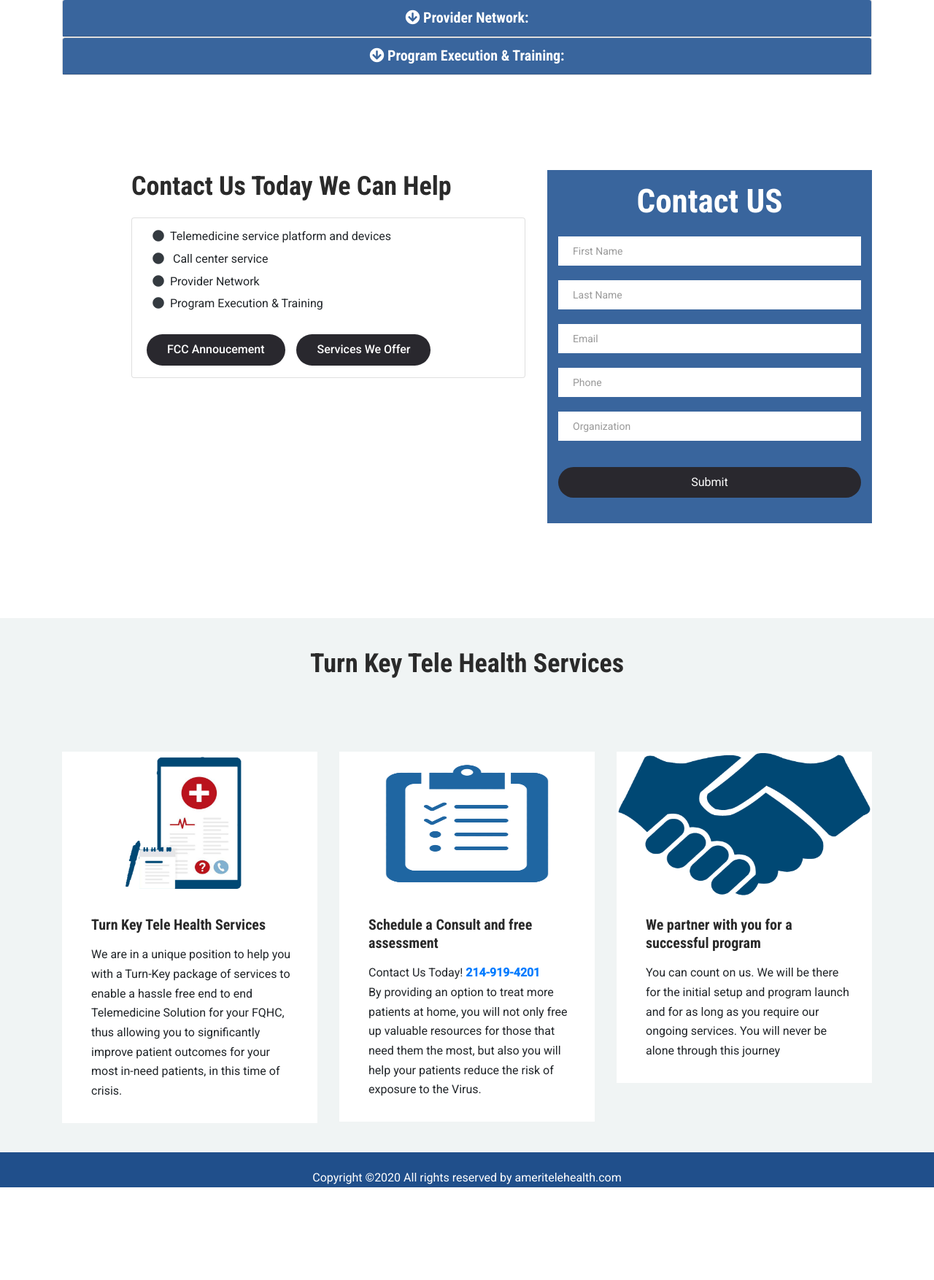
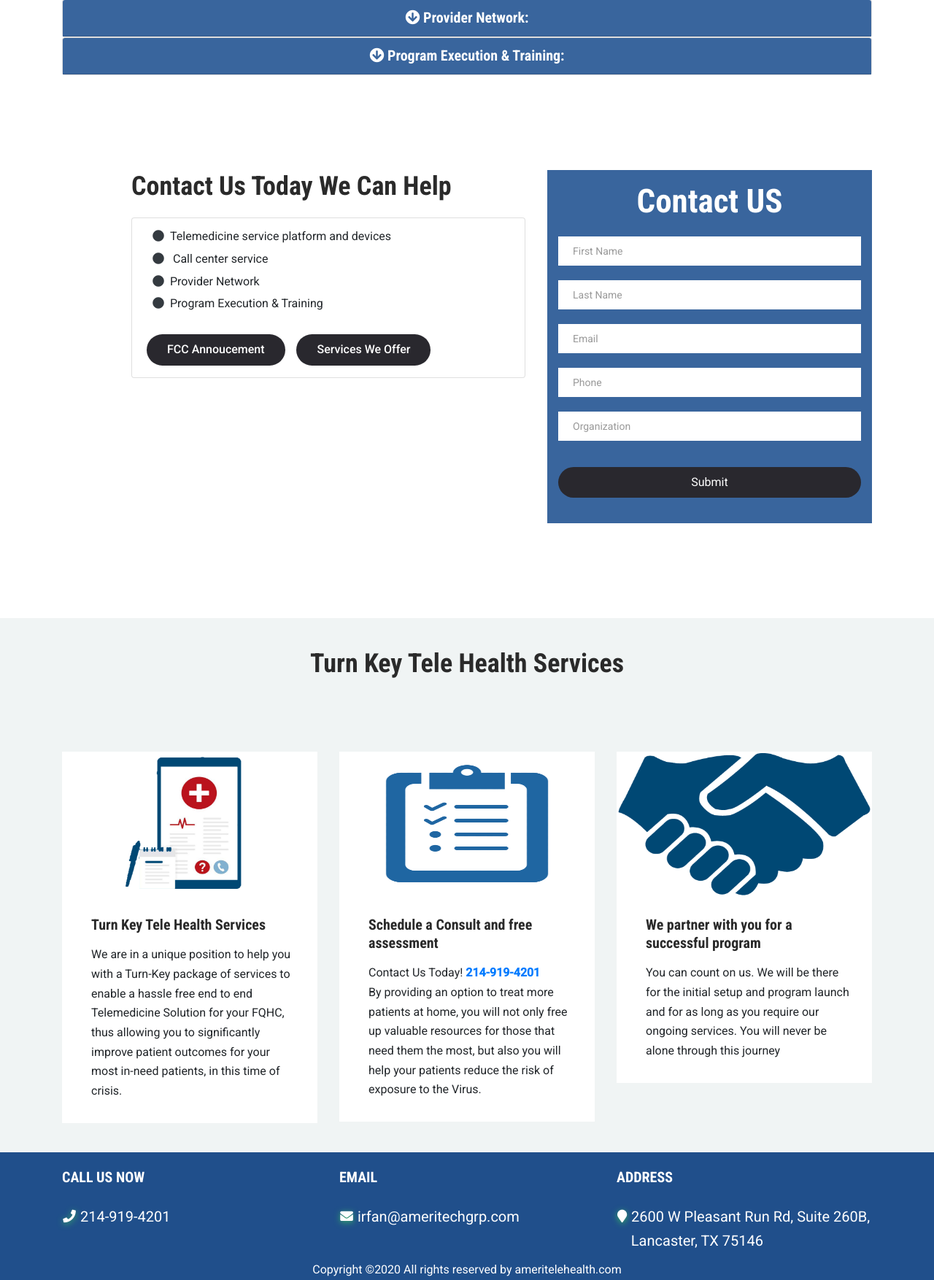
Before and after one commit to Abdullahmasood553/ameritelehealth, a PHP site: page / in a window 1280 px wide. Shown: the part 1311-3065 px from the top of the page at 73% size. Before the commit the page ends 2938 px from the top, so only its background shows below. Run offline with PHP 8.4, Linux system fonts and the light colour scheme.

Commit message:
add the footer details and image logo

```diff
--- a/css/style.css
+++ b/css/style.css
@@ -2671,6 +2671,46 @@
   color: #6059f6;
 }
 
+
+/*SOCİAL İCONS*/
+
+/* footer social icons */
+
+
+
+
+
+.app-icon i{
+  text-shadow: 0 2px 10px #34ad66;
+  animation: changeSize 1s cubic-bezier(0 ,0 ,0 ,0) 0s infinite;
+}
+
+
+
+@keyframes pulse {
+  0%{ box-shadow: 0 0 0 0 #fddcda; }
+  25%{ box-shadow: 0 0 0 10px #fddcda; }
+  50%{ box-shadow: 0 0 0 20px #fef2f2; }
+  75%{ box-shadow: 0 0 0 30px #fef2f1; }
+  100%{ box-shadow: 0 0 0 0 #fff; }
+}
+
+
+@keyframes changeSize {
+  0%{ transform: scale(1); }
+  25%{ transform: scale(1.2); }
+  50%{ transform: scale(0.8); }
+  75%{ transform: scale(1.1); }
+  75%{ transform: scale(1); }
+}
+
+/* footer social icons */
+
+
+
+
+
+
 .instafeed {
   margin: -5px;
 }
--- a/index.php
+++ b/index.php
@@ -23,7 +23,8 @@
 				$msgClass = 'alert-danger';
 			} else {
 				// Passed
-        $toEmail = 'irfan@ameritechgrp.com';
+         $toEmail = 'irfan@ameritechgrp.com';
+        // $toEmail = 'abdullahmasood553@gmail.com';
 				$subject = 'Contact Request From '.$fname;
 				$body = '<h2>Contact Request</h2>
           <h4>First Name</h4><p>'.$fname.'</p>
@@ -423,10 +424,51 @@
   <!--================Blog section End =================-->
 
 
-  <!-- ================ start footer Area ================= -->
+   <!-- ================ start footer Area ================= -->
   <footer class="footer-area">
     <div class="container">
 
+    <div class="row">
+    <div class="col-lg-4 col-md-6 col-sm-6 app-icon" >
+    <div class="single-footer-widget">
+            <h6>CALL US NOW</h6>
+            <div class="row">
+              <div class="col">
+              <ul class="social-network social-circle">
+             <li><a href="tel:+214-919-4201" style="color:#fff; font-size: 20px"><i class="fa fa-phone"></i>  214-919-4201</a></li>
+
+              </div>
+            </div>
+          </div>
+        </div>
+
+        <div class="col-lg-4 col-md-6 col-sm-6 app-icon">
+        <div class="single-footer-widget">
+            <h6>Email</h6>
+            <div class="row">
+              <div class="col">
+              <ul class="social-network social-circle">
+             <li><a href="mailto:irfan@ameritechgrp.com" style="color:#fff; font-size: 20px"><i class="fa fa-envelope"></i>  irfan@ameritechgrp.com</a></li>
+
+              </div>
+            </div>
+          </div>
+        </div>
+
+
+          <div class="col-lg-4 col-md-6 col-sm-6 app-icon">
+          <div class="single-footer-widget">
+            <h6>Address</h6>
+            <div class="row">
+              <div class="col">
+              <ul class="social-network social-circle">
+             <li><a href="#" style="color:#fff; font-size: 20px;"><i class="fa fa-map-marker"></i>  2600 W Pleasant Run Rd, Suite 260B,  &nbsp;&nbsp;&nbsp;   Lancaster, TX 75146</a></li>
+
+              </div>
+            </div>
+          </div>
+        </div>
+      </div>
       <p class="col-sm-12 footer-text m-0 text-center text-white">
         <!-- Link back to Colorlib can't be removed. Template is licensed under CC BY 3.0. -->
         Copyright &copy;<script>
```
Also changed, not shown: img/home/logo.png, img/home/logo1.png (added).
